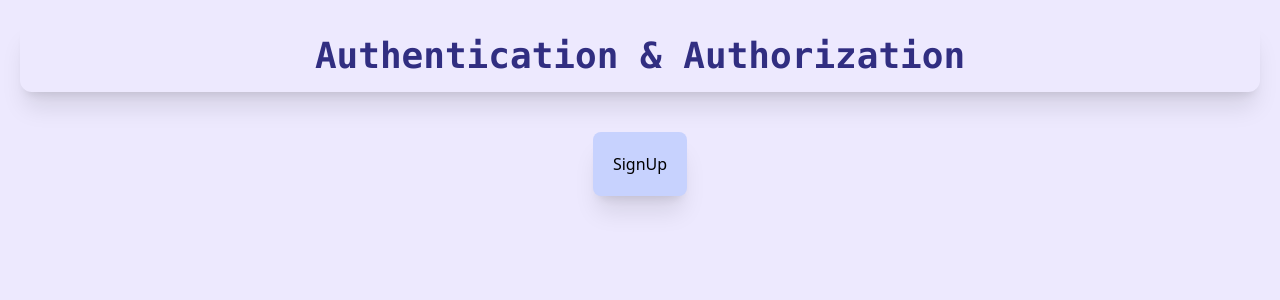
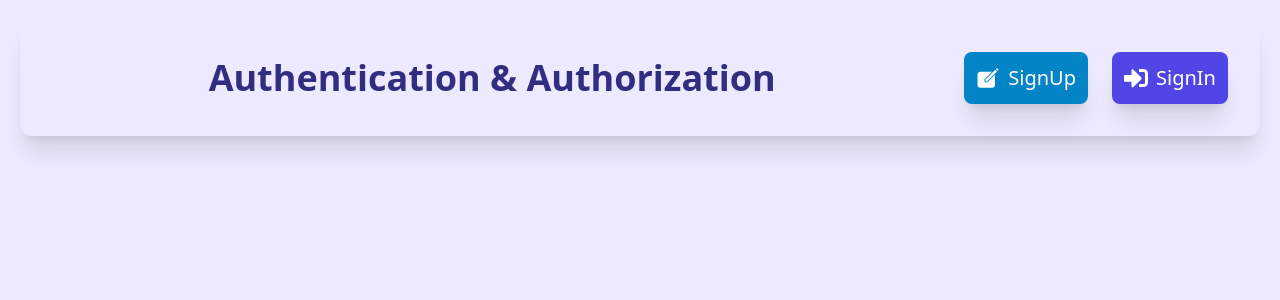
Before and after one commit to hasanashrafi/authentication-next, a Next.js app: page / in a window 1280 px wide. Shown: the top 300 px of the page. Built offline with nearby package versions, Linux system fonts and the light colour scheme.

Commit message:
added sign in link

```diff
--- a/pages/index.js
+++ b/pages/index.js
@@ -1,23 +1,29 @@
 import Link from "next/link";
-
-
+import { FaSignInAlt } from "react-icons/fa";
+import { IoIosCreate } from "react-icons/io";
 export default function Home() {
   return (
     <main
       className={`min-h-screen bg-violet-100 justify-between p-5 `}
     >
-      <div className="shadow-xl rounded-xl p-4 w-full items-center justify-between font-mono text-sm ">
+      <div className="flex shadow-xl rounded-xl p-4 w-full items-center justify-between  ">
         <h2 className="flex w-fit text-4xl text-indigo-900 text-center mx-auto font-semibold">
           Authentication & Authorization
         </h2>
 
+        <div className="flex items-center">
+          <button className="flex items-center justify-between p-3 m-4 border bg-sky-600 rounded-lg mr-2 text-white  text-xl border-none shadow-xl">
+            <IoIosCreate className="text-2xl mr-2" />
+            <Link href='/signup'> SignUp</Link>
+          </button>
+
+          <button className="flex items-center justify-between p-3 m-4 border bg-indigo-600 rounded-lg text-white  text-xl border-none shadow-xl">
+            <FaSignInAlt className="text-2xl mr-2" /> <Link href='/signin'> SignIn</Link>
+          </button>
+        </div>
       </div>
 
-      <div className="flex flex-col bg-indigo-200 rounded-lg shadow-xl mx-auto justify-center p-5  content-center mt-10 w-fit">
-        <button>
-          <Link href='/signup'>SignUp</Link>
-        </button>
-      </div>
+
 
     </main>
   );
```
